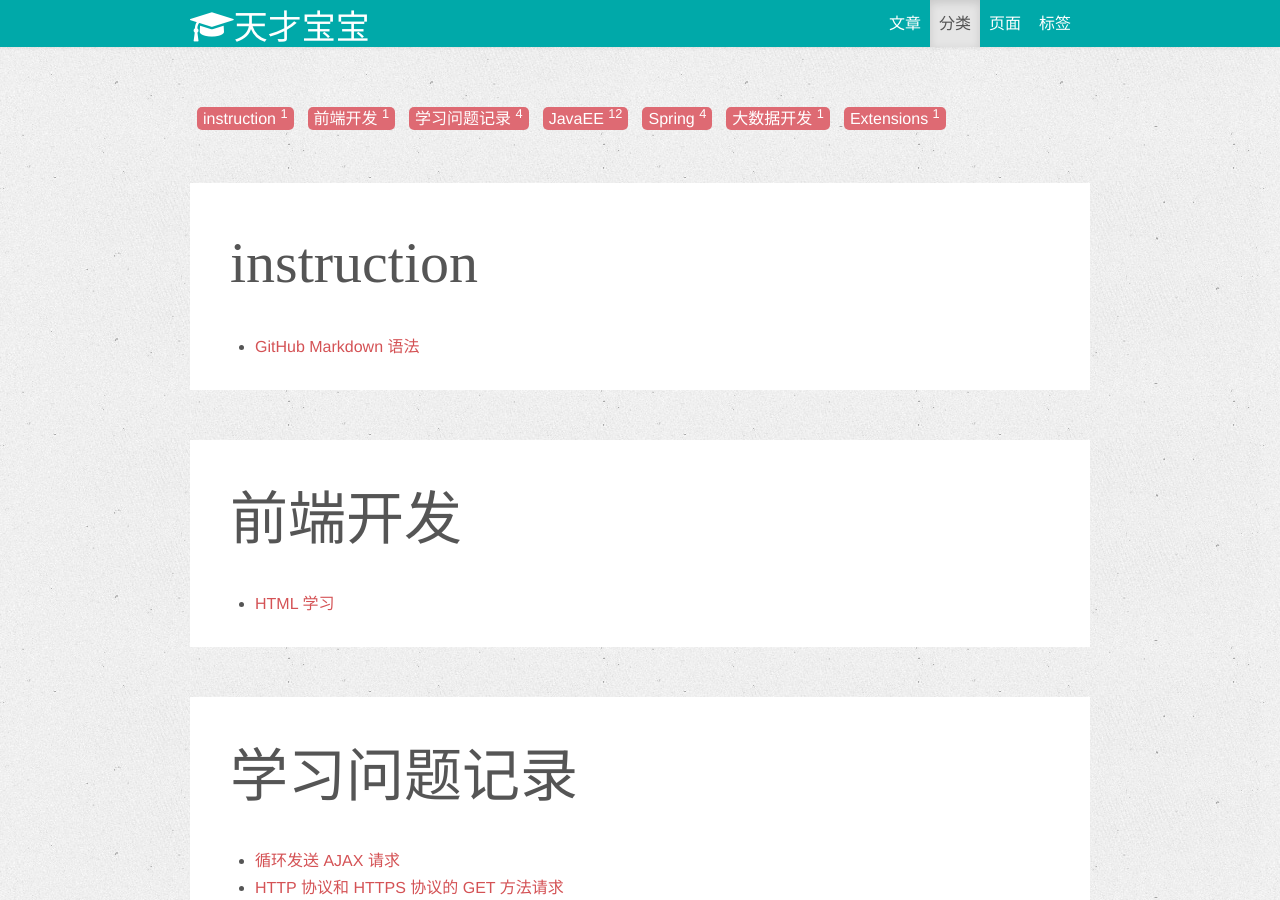
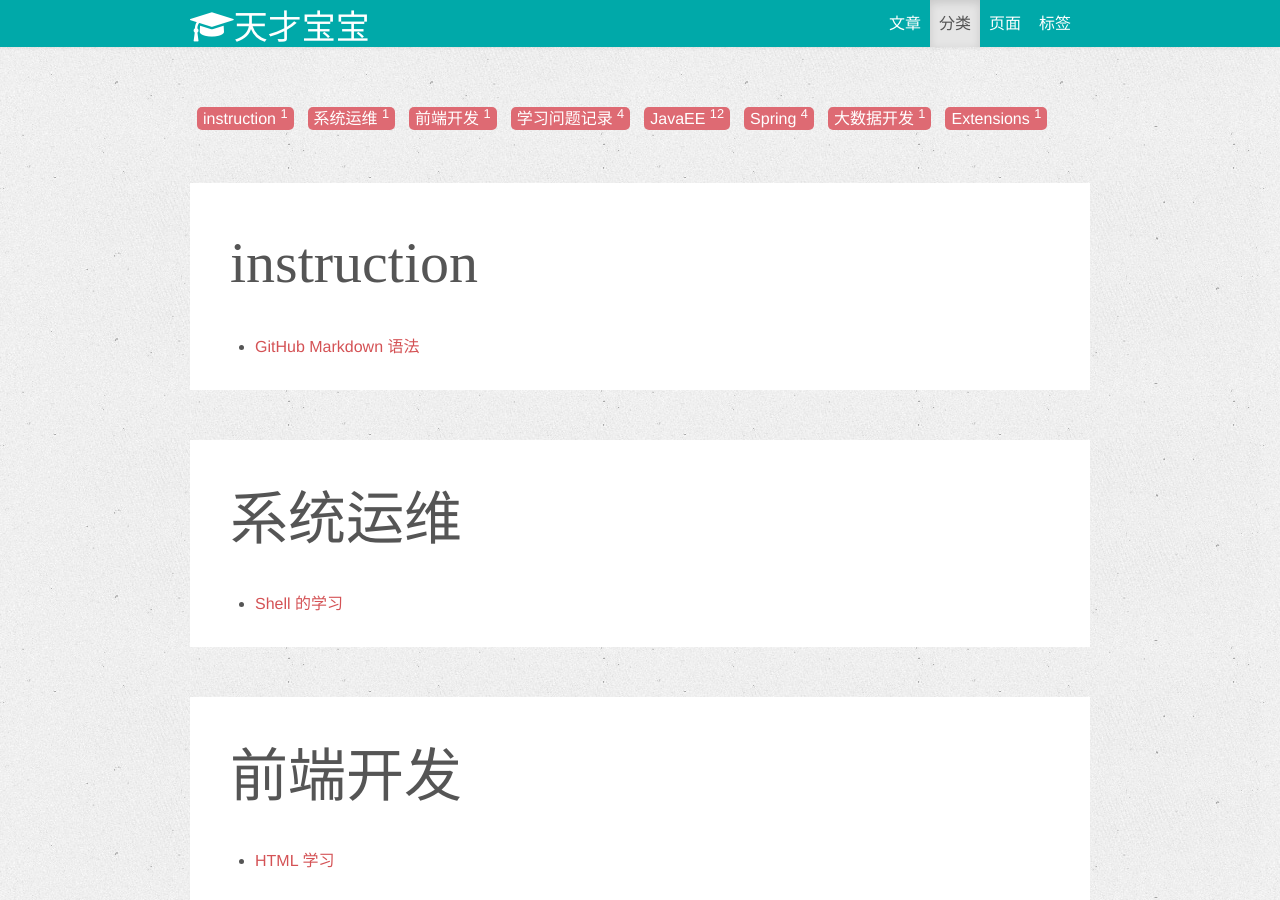
Before and after one commit to wanlp10/wuchao.github.io, a Jekyll site: the page built from categories.html, in a window 1280 px wide and 900 px high. Built offline with Jekyll 4.4.1, drawn with Linux system fonts in a browser that asks for light colours; nearby versions of some CDN libraries; Markdown is read by kramdown in place of the engine named in the settings.

Commit message:
initial commit

```diff
--- /dev/null
+++ b/_posts/linux_shell/2015-12-01-Shell.md
@@ -0,0 +1,14 @@
+---
+layout: post
+title: Shell 的学习
+category : [系统运维]
+tagline: "Supporting tagline"
+tags : [Shell]
+---
+{% include JB/setup %}
+# Shell 的学习
+---
+
+
+
+<!--break-->
```
Also changed, not shown: _posts/springmvc/2017-01-15-SpringMVC的学习和使用.md (+2 -2 lines).
